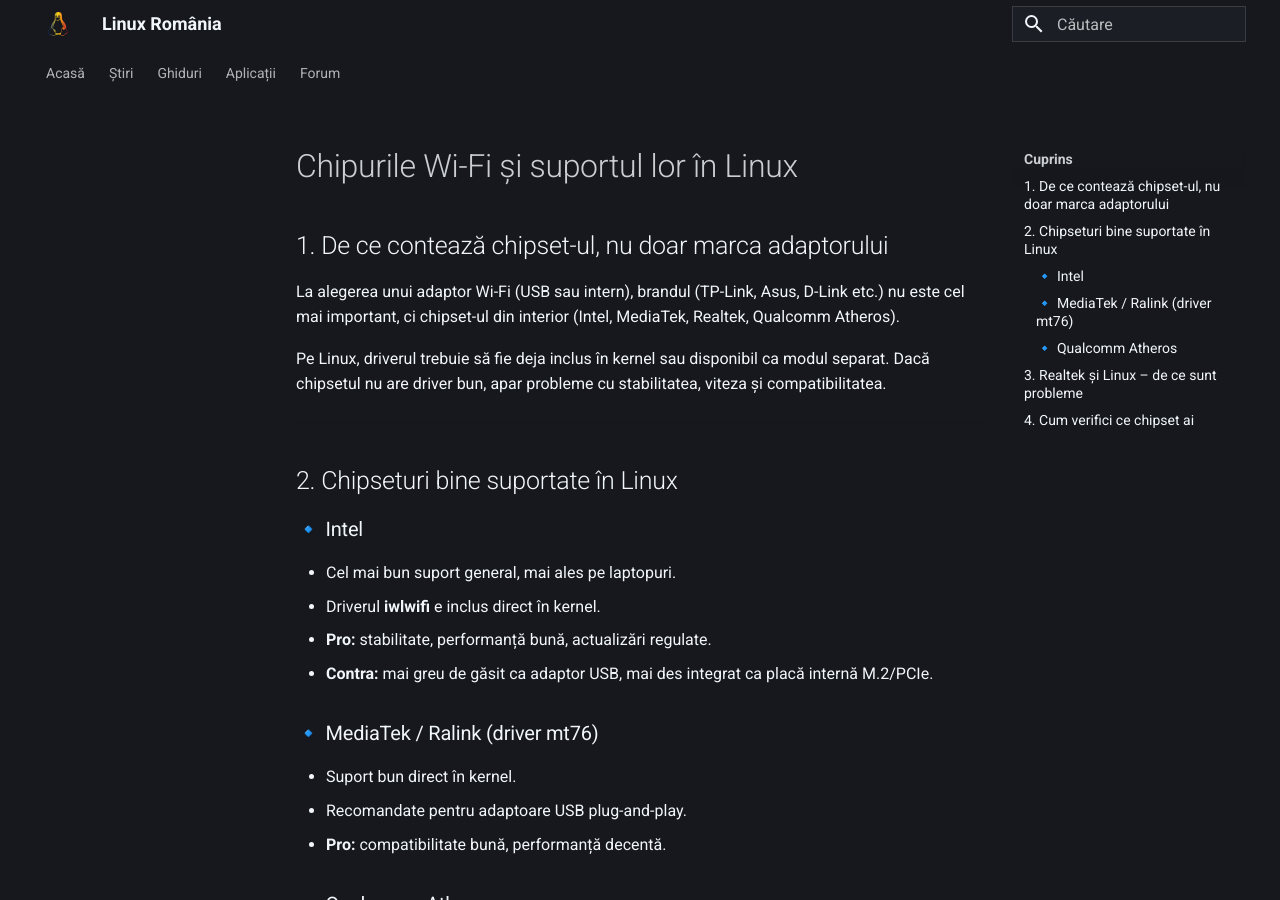
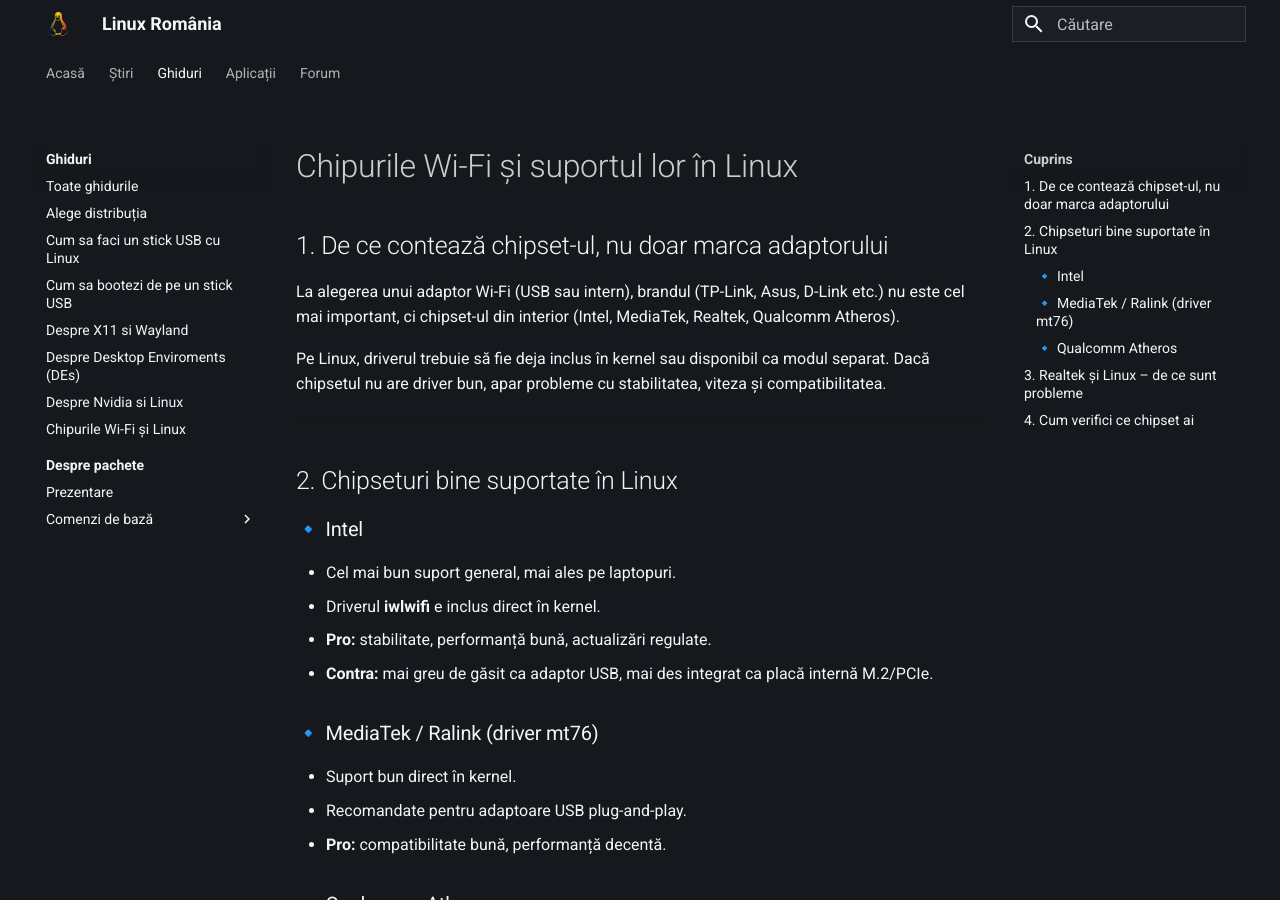
Before and after one commit to linux-romania/linuxromania-site, an MkDocs documentation site: the page built from docs/ghiduri/incepatori/chipuri-wifi.md, in a window 1280 px wide and 900 px high. Built offline with MkDocs 1.6.1 and Material for MkDocs 9.7.7, drawn with Linux system fonts in a browser that asks for light colours.

Commit message:
Update mkdocs.yml

```diff
--- a/mkdocs.yml
+++ b/mkdocs.yml
@@ -38,6 +38,7 @@
       - Despre X11 si Wayland: ghiduri/incepatori/x11-vs-wayland.md
       - Despre Desktop Enviroments (DEs): ghiduri/incepatori/desktop-enviroments.md
       - Despre Nvidia si Linux: ghiduri/incepatori/nvidia-si-linux.md
+      - Chipurile Wi-Fi și Linux: ghiduri/incepatori/chipuri-wifi.md
       - Despre pachete:
           - Prezentare: ghiduri/incepatori/despre-packages.md
           - Comenzi de bază:
```
